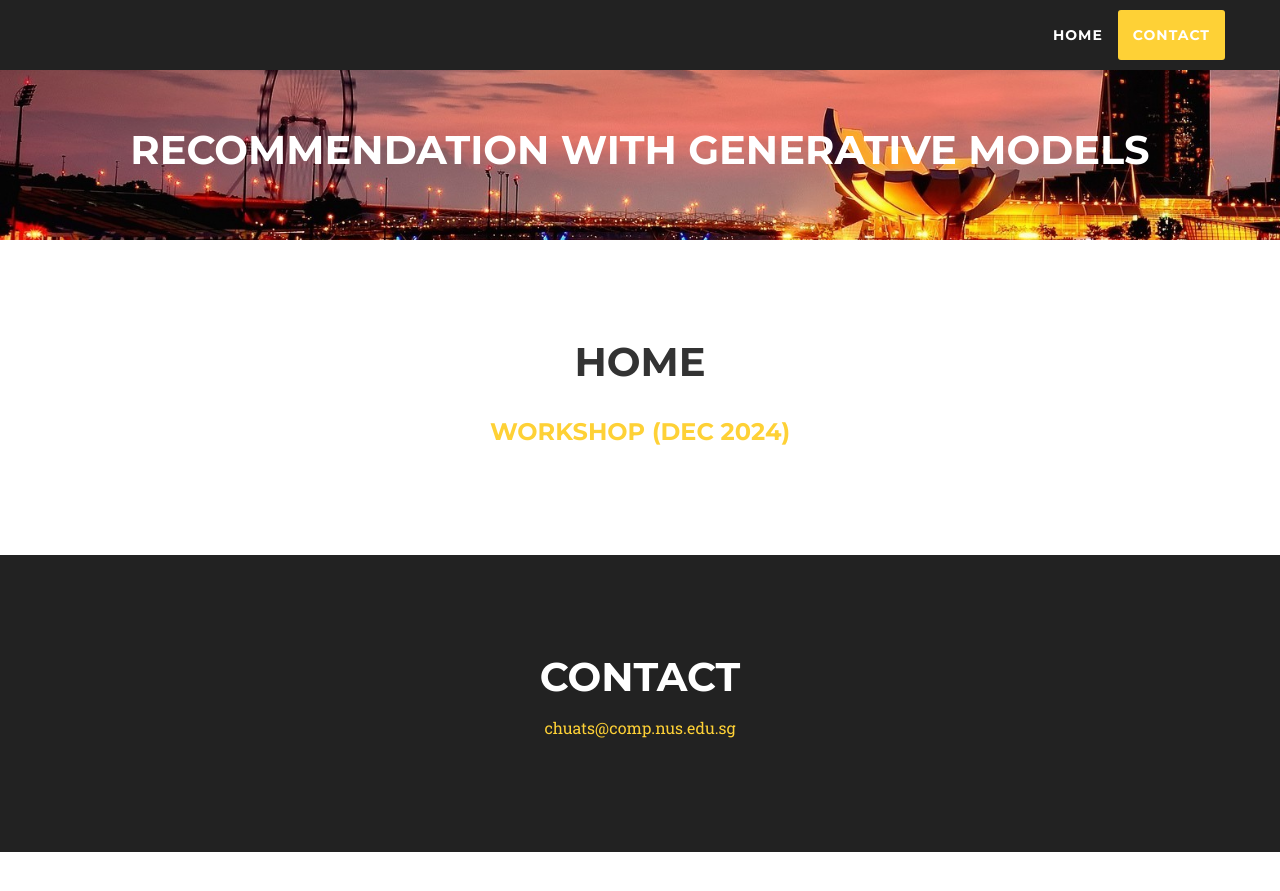
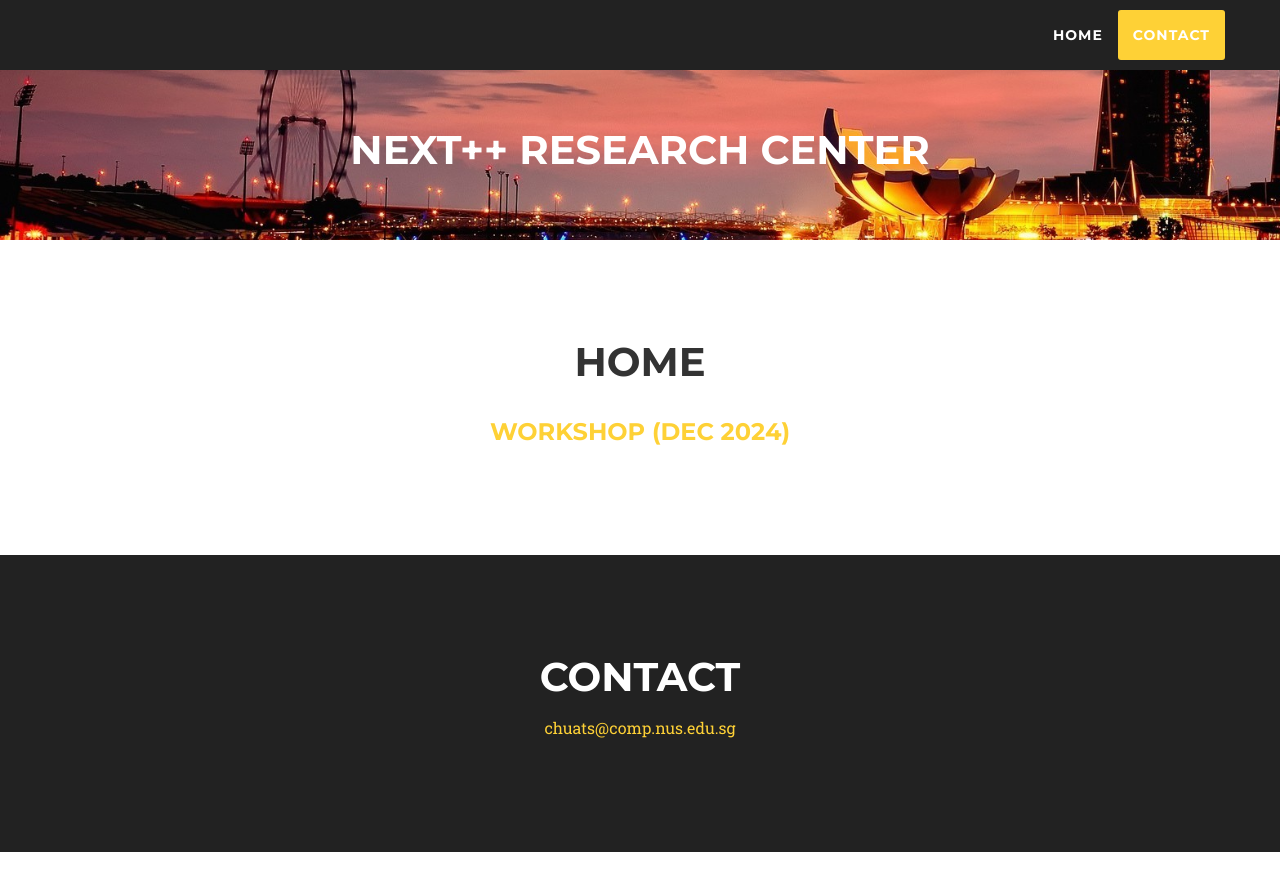
Before and after one commit to mmgensr-cikm25/mmgensr-cikm25.github.io, a Jekyll site: the page built from index.md, in a window 1280 px wide. Shown: the top 891 px of the page. Built offline with Jekyll 4.4.1, drawn with Linux system fonts in a browser that asks for light colours; nearby versions of some CDN libraries; some web fonts are replaced.

Commit message:
first commit

```diff
--- a/_config.yml
+++ b/_config.yml
@@ -3,7 +3,7 @@ description: Cayman is a clean, responsive theme for GitHub Pages.
 show_downloads: false
 theme: jekyll-theme-cayman
 
-conference_name: Recommendation with Generative Models
+conference_name: NExT++ Research Center
 conference_www: ""
 # conference_www: "Venue & Date: TBD"
 conference_venue: ""
```
